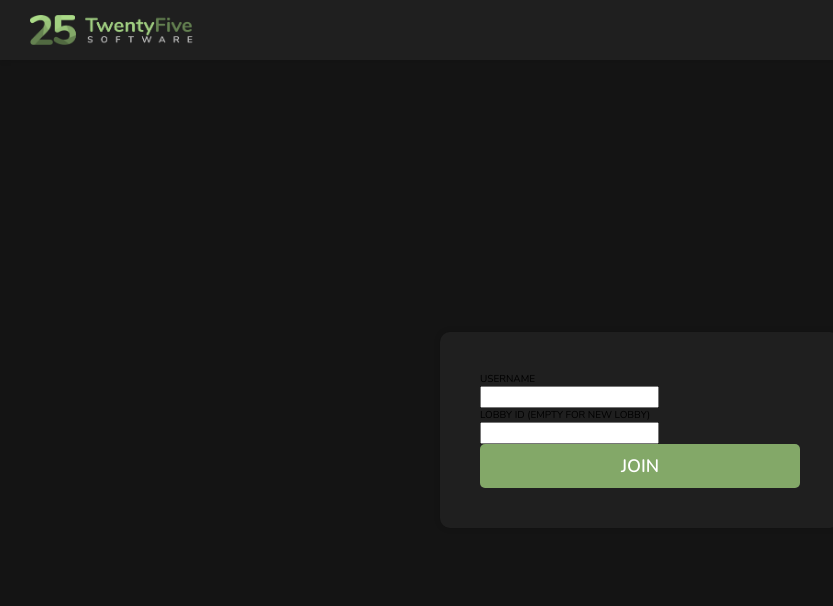
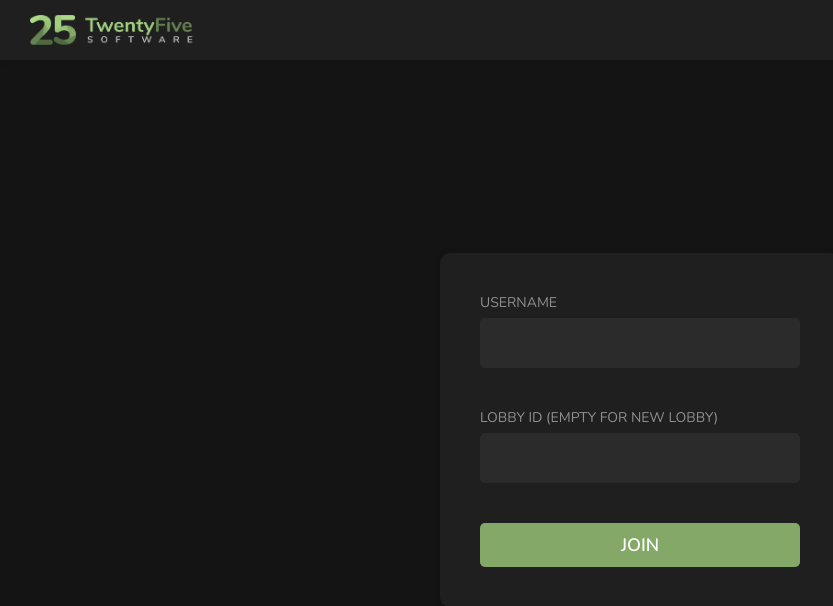
Before and after one commit to TwentyFiveSoftware/typerace, a React (Create React App) app: page / in a window 1280 px wide. Shown: the top 606 px of the page, without its empty margins (0-833 px from the left). Built offline with nearby package versions, Linux system fonts and the light colour scheme.

Commit message:
Added style to input box

```diff
--- a/src/styles/InputBox.module.scss
+++ b/src/styles/InputBox.module.scss
@@ -1,3 +1,16 @@
+.box {
+    width: 100%;
+    margin: 0 0 4rem 0;
+}
+.label {
+    font-size: 1.4rem;
+    margin-bottom: .6rem;
+    color: var(--color-text-light);
+}
 .inputBox{
-
+    width: 100%;
+    height: 50px;
+    border: 0;
+    border-radius: .5rem;
+    background: var(--color-main-light);
 }
```
